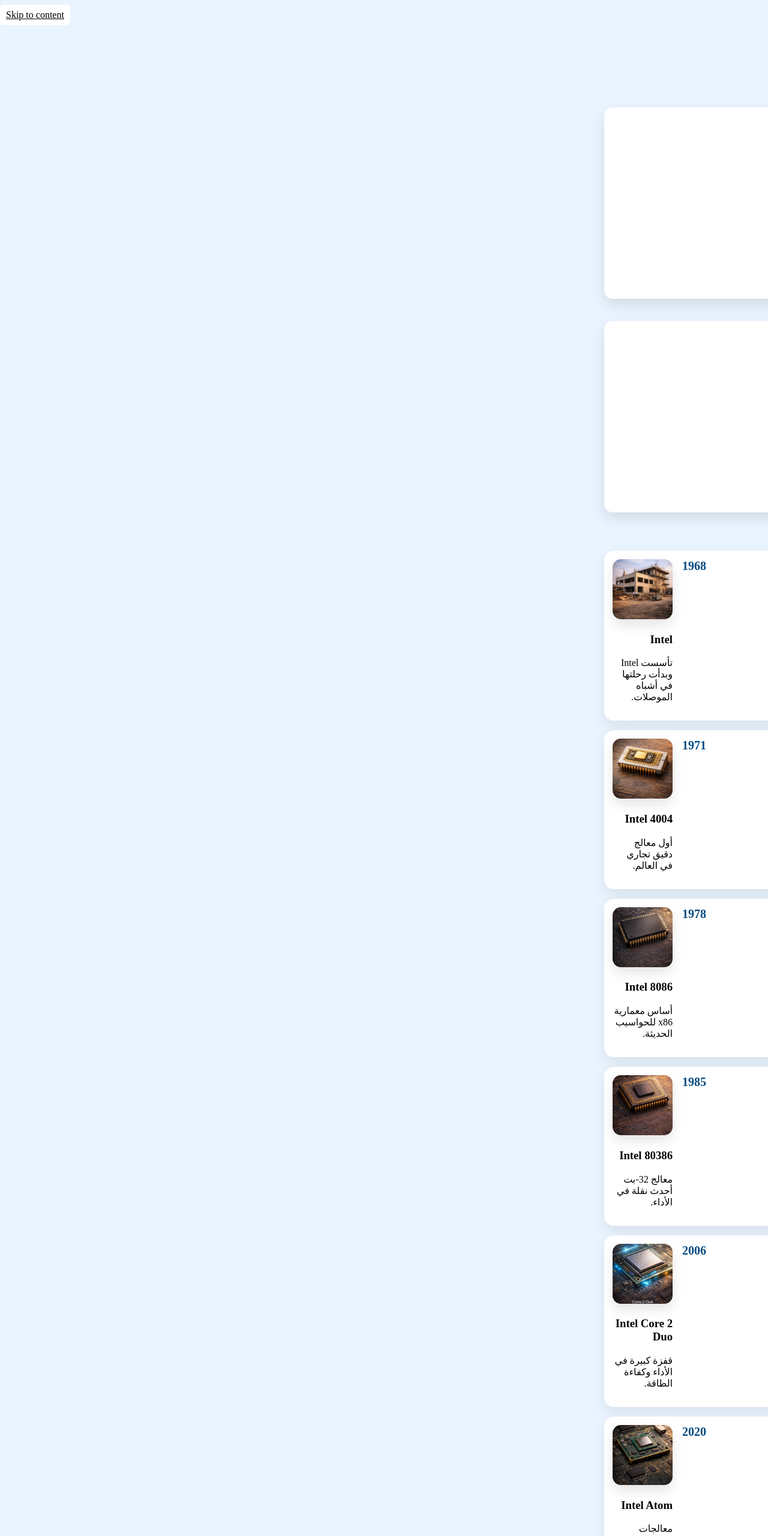
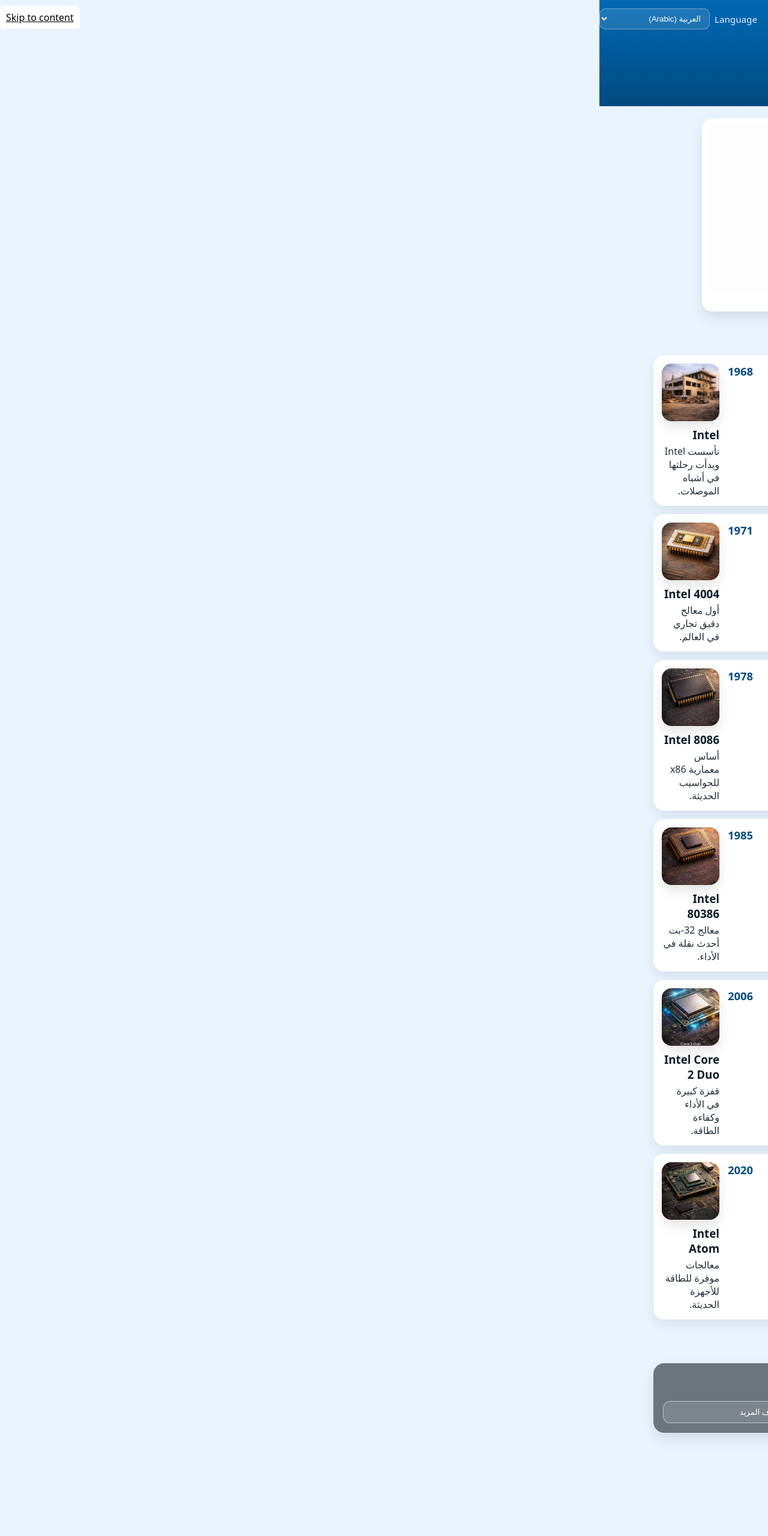
Before and after one commit to cdenman2/INTEL-TIMELINE-WEBPAGE2, a plain HTML site: page index.html in a window 1280 px wide. Shown: the top 2560 px of the page at 60% size. Drawn offline with Linux system fonts and the light colour scheme.

Commit message:
Update styles.css

```diff
--- a/styles.css
+++ b/styles.css
@@ -1,131 +1,266 @@
 :root{
-  --intel-blue: #0068b5;
-  --intel-blue-dark: #014a80;
-  --panel-gray: #6c757d;
+  --intel-blue:#0068b5;
+  --intel-dark:#014a80;
+  --bg:#e9f4ff;
+  --card:#ffffff;
+  --shadow:0 10px 25px rgba(0,0,0,.10);
+  --gray:#6c757d;
 }
 
+*{ box-sizing:border-box; }
+
 body{
-  background: #e9f4ff; /* light blue page background */
+  margin:0;
+  font-family: system-ui, -apple-system, Segoe UI, Roboto, Arial, sans-serif;
+  background: var(--bg);
+  color:#0b1b2a;
+}
+
+.container{
+  width:min(1100px, 92vw);
+  margin:0 auto;
 }
 
 .skip-link{
-  position: absolute;
-  left: -999px;
-  top: 8px;
-  background: #fff;
-  color: #000;
-  padding: 8px 10px;
-  border-radius: 6px;
-  z-index: 9999;
+  position:absolute;
+  left:-999px;
+  top:10px;
+  background:#fff;
+  color:#000;
+  padding:8px 10px;
+  border-radius:8px;
+  z-index:9999;
 }
-.skip-link:focus{ left: 12px; }
+.skip-link:focus{ left:12px; }
 
-.site-header{
-  background: linear-gradient(180deg, var(--intel-blue), var(--intel-blue-dark));
-  color: #fff;
+.header{
+  background: linear-gradient(180deg, var(--intel-blue), var(--intel-dark));
+  color:#fff;
 }
 
-.navbar{
-  background: transparent;
+.header-inner{
+  display:flex;
+  gap:14px;
+  align-items:center;
+  justify-content:space-between;
+  padding:14px 0;
+  flex-wrap:wrap;
 }
 
-.brand-mark{
-  font-weight: 800;
-  letter-spacing: 0.08em;
+.brand{
+  font-weight:900;
+  letter-spacing:.10em;
+  font-size:1.25rem;
+  user-select:none;
 }
 
-.text-white-75{ color: rgba(255,255,255,0.75) !important; }
+.nav{
+  display:flex;
+  gap:12px;
+  flex-wrap:wrap;
+}
+.nav-link{
+  color:#fff;
+  text-decoration:none;
+  opacity:.95;
+  padding:6px 10px;
+  border-radius:10px;
+}
+.nav-link:hover{ background:rgba(255,255,255,.12); }
 
-.section-title{
-  font-weight: 700;
-  margin-bottom: 1rem;
+.lang-wrap{
+  display:flex;
+  gap:8px;
+  align-items:center;
+}
+.lang-label{ opacity:.9; font-size:.95rem; }
+.lang-select{
+  padding:8px 10px;
+  border-radius:10px;
+  border:1px solid rgba(255,255,255,.35);
+  background:rgba(255,255,255,.12);
+  color:#fff;
+}
+.lang-select option{ color:#000; }
+
+.hero{
+  padding:16px 0 22px;
+}
+.hero-title{
+  margin:0 0 6px;
+  font-size:clamp(1.4rem, 3vw, 2.2rem);
+}
+.hero-subtitle{
+  margin:0;
+  opacity:.85;
 }
 
-.logos .logo-card{
-  background: #fff;
-  border-radius: 14px;
-  padding: 10px;
-  box-shadow: 0 10px 25px rgba(0,0,0,0.10);
-  margin: 0;
+.section{
+  margin:26px 0;
 }
-.logos img{
-  display: block;
-  max-width: 100%;
-  height: auto;
-  border-radius: 10px;
+.section-title{
+  margin:0 0 14px;
+  font-weight:800;
+}
+
+.logos{
+  display:flex;
+  gap:14px;
+  align-items:center;
+  justify-content:center;
+  flex-wrap:wrap;
+  margin-top:20px;
+}
+.logo-card{
+  background:var(--card);
+  border-radius:16px;
+  padding:10px;
+  box-shadow:var(--shadow);
+  margin:0;
+  text-align:center;
+}
+.logo-card img{
+  max-width:100%;
+  height:auto;
+  border-radius:12px;
+  display:block;
 }
 .logo-arrow{
-  font-size: 2rem;
-  font-weight: 700;
-  color: #223;
+  font-size:2rem;
+  font-weight:800;
+  color:#223;
 }
 
 .timeline{
-  display: grid;
-  gap: 1rem;
+  display:grid;
+  gap:14px;
 }
 .timeline-item{
-  display: grid;
-  grid-template-columns: 100px 1fr;
-  gap: 1rem;
-  align-items: start;
-  background: #fff;
-  border-radius: 16px;
-  padding: 14px;
-  box-shadow: 0 10px 25px rgba(0,0,0,0.08);
+  display:grid;
+  grid-template-columns: 96px 1fr;
+  gap:14px;
+  background:var(--card);
+  border-radius:18px;
+  padding:14px;
+  box-shadow:0 10px 22px rgba(0,0,0,.08);
 }
 .timeline-year{
-  font-size: 1.25rem;
-  font-weight: 800;
-  color: var(--intel-blue-dark);
+  font-weight:900;
+  color:var(--intel-dark);
+  font-size:1.15rem;
 }
 .timeline-img{
-  width: 100%;
-  max-width: 360px;
-  height: auto;
-  border-radius: 14px;
-  box-shadow: 0 10px 20px rgba(0,0,0,0.10);
+  width:100%;
+  max-width:360px;
+  height:auto;
+  border-radius:16px;
+  box-shadow:0 10px 20px rgba(0,0,0,.10);
+  display:block;
+}
+.timeline-title{
+  margin:10px 0 4px;
+}
+.timeline-text{
+  margin:0;
+  opacity:.92;
 }
 
-@media (max-width: 575.98px){
-  .timeline-item{
-    grid-template-columns: 1fr;
-  }
-  .timeline-year{
-    font-size: 1.1rem;
-  }
+@media (max-width: 640px){
+  .timeline-item{ grid-template-columns:1fr; }
+}
+
+.impact-grid{
+  display:grid;
+  grid-template-columns: repeat(3, 1fr);
+  gap:14px;
+}
+@media (max-width: 900px){
+  .impact-grid{ grid-template-columns:1fr; }
 }
 
 .impact-card{
-  background: var(--panel-gray);
-  color: #fff;
-  border-radius: 16px;
-  padding: 16px;
-  box-shadow: 0 10px 25px rgba(0,0,0,0.10);
+  background: var(--gray);
+  color:#fff;
+  border-radius:18px;
+  padding:16px;
+  box-shadow:var(--shadow);
 }
 .impact-head{
-  display: flex;
-  align-items: center;
-  gap: 10px;
+  display:flex;
+  align-items:center;
+  gap:10px;
 }
-.impact-head i{
-  font-size: 1.6rem;
+.icon{ font-size:1.6rem; }
+.impact-title{ margin:0; }
+.impact-btn{
+  margin-top:12px;
+  width:100%;
+  padding:10px 12px;
+  border-radius:12px;
+  border:1px solid rgba(255,255,255,.5);
+  background: rgba(255,255,255,.12);
+  color:#fff;
+  cursor:pointer;
+}
+.impact-btn:hover{ background: rgba(255,255,255,.18); }
+.impact-panel{
+  margin-top:12px;
+  background: rgba(0,0,0,.16);
+  border-radius:12px;
+  padding:12px;
 }
 
-.subscribe{
-  border-radius: 16px;
-  box-shadow: 0 10px 25px rgba(0,0,0,0.08);
+.subscribe-card{
+  background:var(--card);
+  border-radius:18px;
+  padding:16px;
+  box-shadow:0 10px 22px rgba(0,0,0,.08);
+  display:grid;
+  gap:10px;
+  max-width:640px;
+}
+.field-label{ font-weight:700; }
+.field{
+  padding:10px 12px;
+  border-radius:12px;
+  border:1px solid #d6e3f1;
+}
+.primary-btn{
+  padding:11px 12px;
+  border-radius:12px;
+  border:none;
+  background: var(--intel-blue);
+  color:#fff;
+  font-weight:800;
+  cursor:pointer;
+}
+.primary-btn:hover{ filter:brightness(.95); }
+.fineprint{
+  margin:6px 0 0;
+  color:#5c6b7a;
+  font-size:.92rem;
 }
 
-.site-footer{
-  background: #0b2e4a;
-  color: #fff;
+.footer{
+  background:#0b2e4a;
+  color:#fff;
+  margin-top:26px;
 }
+.footer-inner{
+  padding:14px 0;
+  display:flex;
+  justify-content:space-between;
+  gap:10px;
+  flex-wrap:wrap;
+}
+.footer-note{ opacity:.85; }
 
-/* RTL polish: keep layout clean when dir="rtl" */
+/* RTL polish */
+html[dir="rtl"] .header-inner{ direction: rtl; }
+html[dir="rtl"] .nav{ direction: rtl; }
 html[dir="rtl"] .timeline-item{
-  grid-template-columns: 1fr 100px;
+  grid-template-columns: 1fr 96px;
 }
 html[dir="rtl"] .timeline-year{
-  text-align: left; /* year stays aligned nicely */
+  text-align:left;
 }
```
